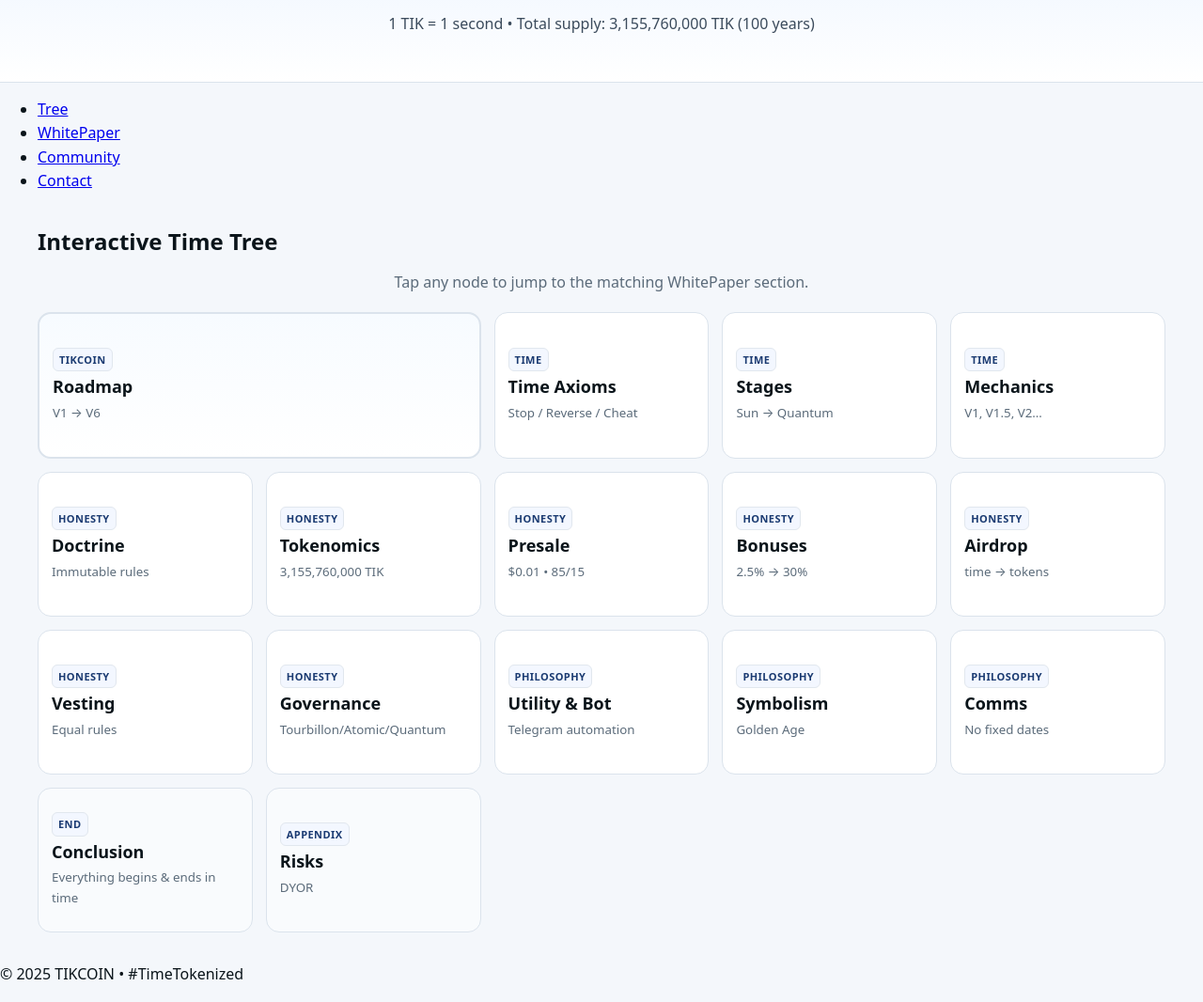
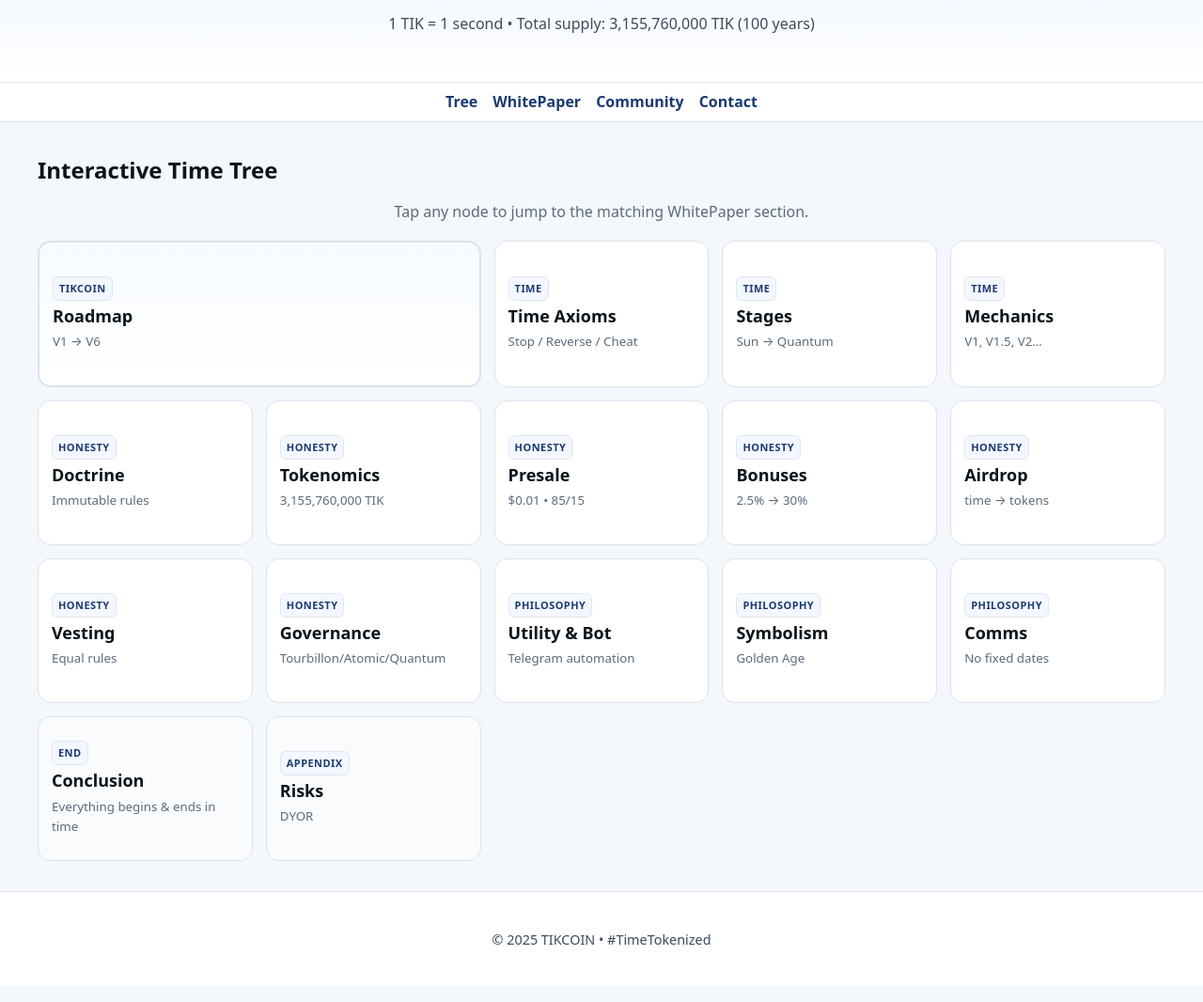
Before and after one commit to kofex21/tikcoin.org, a plain HTML site: page index.html in a window 1280 px wide. Shown: the part 97-1163 px from the top of the page at 94% size. Drawn offline with Linux system fonts and the light colour scheme.

Commit message:
Update styles.css

```diff
--- a/styles.css
+++ b/styles.css
@@ -1,4 +1,4 @@
-/* Base */
+/* === Base === */
 body {
   margin: 0;
   font-family: system-ui, -apple-system, BlinkMacSystemFont, "Segoe UI", Roboto, Arial, sans-serif;
@@ -12,7 +12,7 @@ h1, h2 {
   font-weight: 700;
 }
 
-/* Hero */
+/* === Hero === */
 .hero {
   text-align: center;
   padding: 3rem 1rem 2rem;
@@ -28,7 +28,29 @@ h1, h2 {
   color: #3b4b5c;
 }
 
-/* Tree */
+/* === Nav === */
+.main-nav {
+  background: #ffffff;
+  border-bottom: 1px solid #dbe3ec;
+}
+.main-nav ul {
+  margin: 0;
+  padding: 0.5rem 1rem;
+  list-style: none;
+  display: flex;
+  gap: 1rem;
+  justify-content: center;
+}
+.main-nav a {
+  text-decoration: none;
+  font-weight: 600;
+  color: #1b3b72;
+}
+.main-nav a:hover {
+  color: #0a141a;
+}
+
+/* === Time Tree === */
 #time-tree {
   margin: 2rem auto;
   max-width: 1200px;
@@ -94,3 +116,13 @@ h1, h2 {
 .tree-node--alt {
   background: #f9fbfd;
 }
+
+/* === Footer === */
+footer {
+  text-align: center;
+  padding: 1.5rem;
+  font-size: 0.9rem;
+  color: #3b4b5c;
+  background: #ffffff;
+  border-top: 1px solid #dbe3ec;
+}
```
